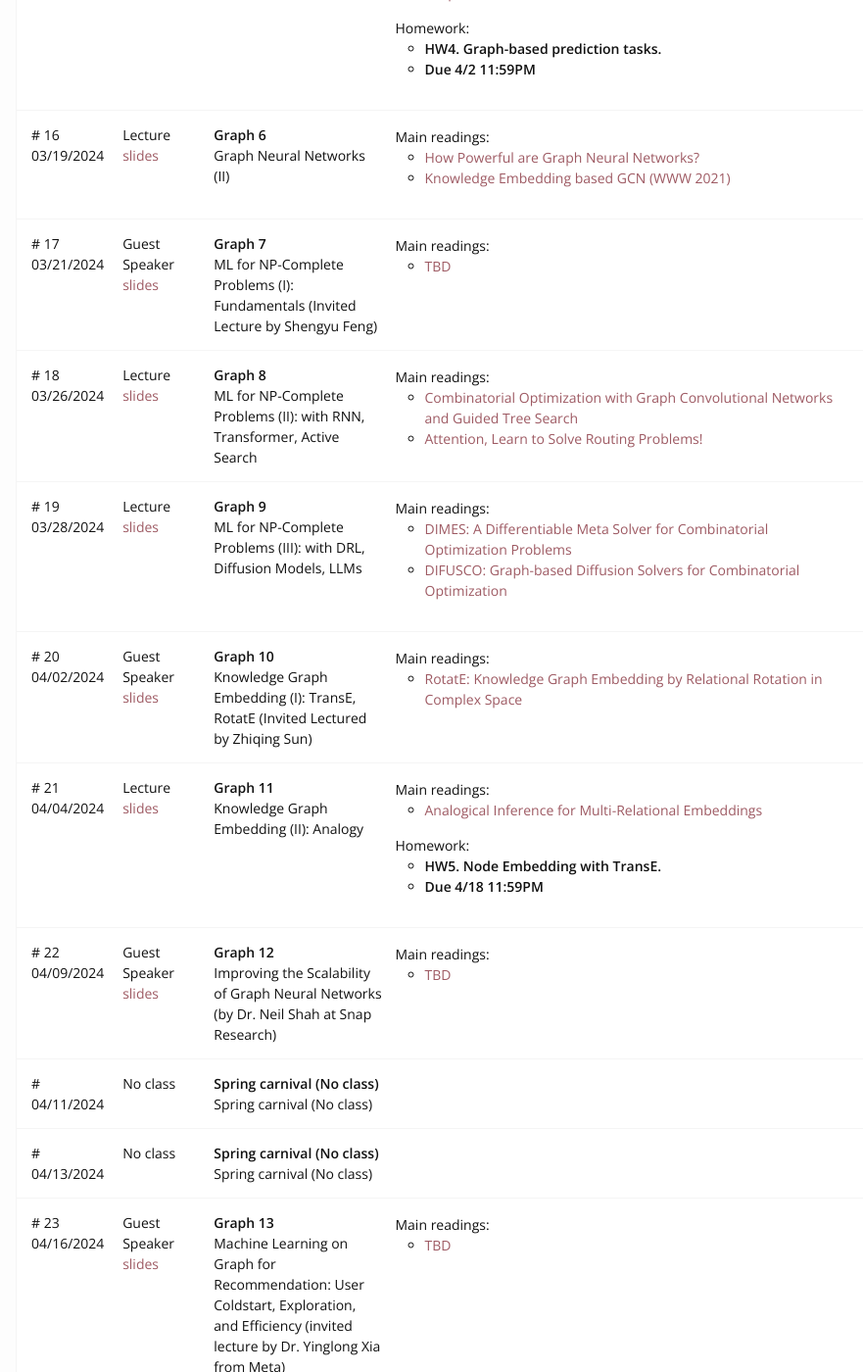
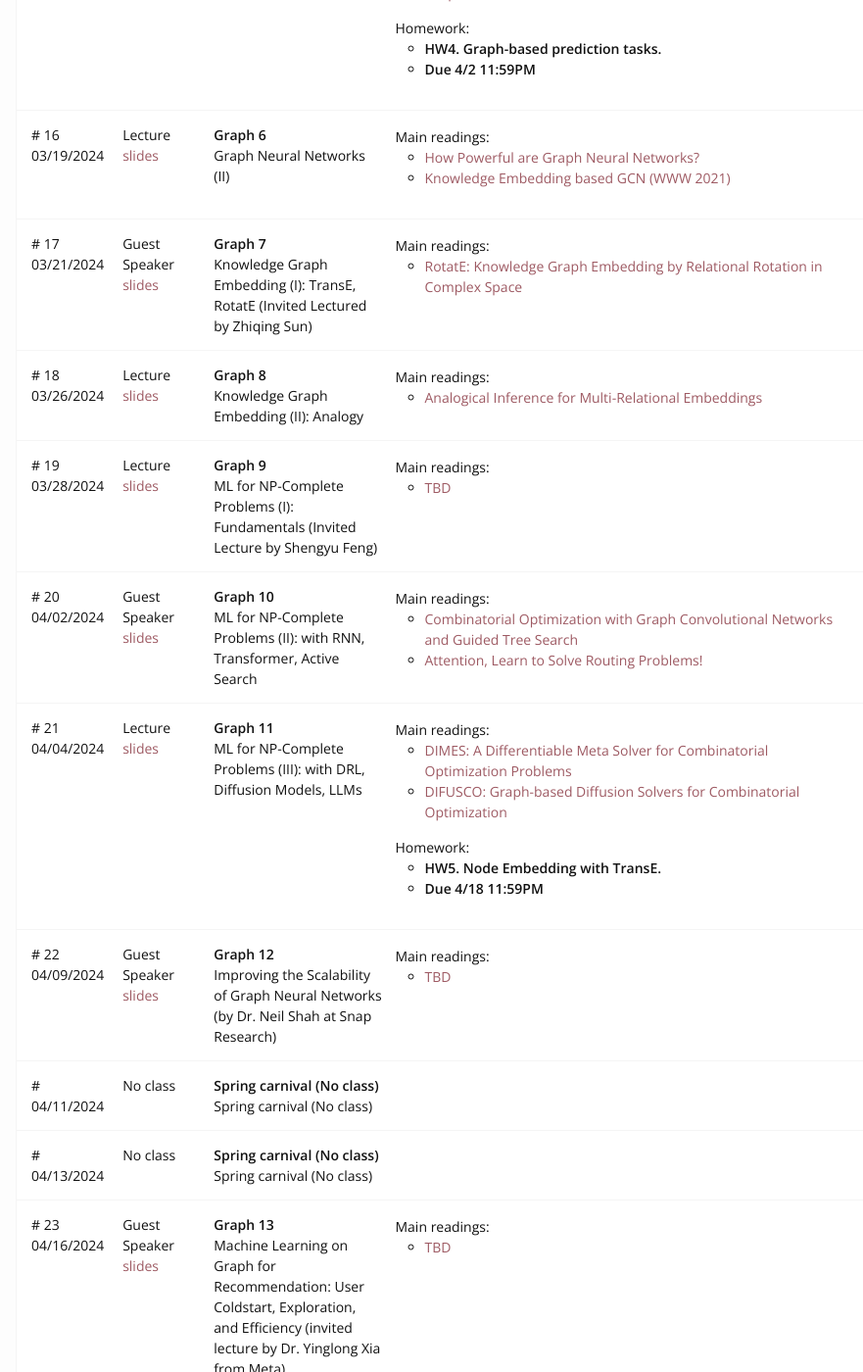
Before and after one commit to cmu-ml4graph/s2024, a Jekyll site: the page built from index.md, in a window 1280 px wide and 1400 px high, scrolled down 3796 px. Shown: the whole window at 98% size, without its empty margins (189-1070 px from the left). Built offline with Jekyll 4.4.1, drawn with Linux system fonts in a browser that asks for light colours; nearby versions of some CDN libraries; part of the change alters nothing that is shown.

Commit message:
Update schedule.yml

```diff
--- a/_data/schedule.yml
+++ b/_data/schedule.yml
@@ -233,7 +233,8 @@ schedule:
     #   title: "Anisotropic GNN (in DIMES, NeurIPS 2022)"
 
   - number: 17
-    title: "ML for NP-Complete Problems (I): Fundamentals (Invited Lecture by Shengyu Feng)"
+    title: "Knowledge Graph Embedding (I): TransE, RotatE (Invited Lectured by Zhiqing Sun)"
+    # title: "ML for NP-Complete Problems (I): Fundamentals (Invited Lecture by Shengyu Feng)"
     theme: Graph 7
     kind: Guest Speaker
     date: 2024-03-21T12:30
@@ -241,11 +242,14 @@ schedule:
       - url: http://la.lti.cs.cmu.edu/classes/11-741/s24/Lectures/17.pdf
         name: slides
     main:
-      - url: https://arxiv.org
-        title: "TBD"
+      - url: https://arxiv.org/pdf/1902.10197.pdf
+        title: "RotatE: Knowledge Graph Embedding by Relational Rotation in Complex Space"
+      # - url: https://arxiv.org
+      #   title: "TBD"
 
   - number: 18
-    title: "ML for NP-Complete Problems (II): with RNN, Transformer, Active Search"
+    title: "Knowledge Graph Embedding (II): Analogy"
+    # title: "ML for NP-Complete Problems (II): with RNN, Transformer, Active Search"
     theme: Graph 8
     kind: Lecture
     date: 2024-03-26T12:30
@@ -253,13 +257,16 @@ schedule:
       - url: http://la.lti.cs.cmu.edu/classes/11-741/s24/Lectures/18.pdf
         name: slides
     main:
-      - url: https://arxiv.org/pdf/1810.10659.pdf
-        title: "Combinatorial Optimization with Graph Convolutional Networks and Guided Tree Search"
-      - url: https://arxiv.org/abs/1803.08475
-        title: "Attention, Learn to Solve Routing Problems!"
+      - url: https://arxiv.org/abs/1705.02426
+        title: "Analogical Inference for Multi-Relational Embeddings"
+      # - url: https://arxiv.org/pdf/1810.10659.pdf
+      #   title: "Combinatorial Optimization with Graph Convolutional Networks and Guided Tree Search"
+      # - url: https://arxiv.org/abs/1803.08475
+      #   title: "Attention, Learn to Solve Routing Problems!"
 
   - number: 19
-    title: "ML for NP-Complete Problems (III): with DRL, Diffusion Models, LLMs"
+    title: "ML for NP-Complete Problems (I): Fundamentals (Invited Lecture by Shengyu Feng)"
+    # title: "ML for NP-Complete Problems (III): with DRL, Diffusion Models, LLMs"
     theme: Graph 9
     kind: Lecture
     date: 2024-03-28T12:30
@@ -267,13 +274,16 @@ schedule:
       - url: http://la.lti.cs.cmu.edu/classes/11-741/s24/Lectures/19.pdf
         name: slides
     main:
-      - url: https://arxiv.org/abs/2210.04123
-        title: "DIMES: A Differentiable Meta Solver for Combinatorial Optimization Problems"
-      - url: https://arxiv.org/abs/2302.08224
-        title: "DIFUSCO: Graph-based Diffusion Solvers for Combinatorial Optimization"
+      - url: https://arxiv.org
+        title: "TBD"
+      # - url: https://arxiv.org/abs/2210.04123
+      #   title: "DIMES: A Differentiable Meta Solver for Combinatorial Optimization Problems"
+      # - url: https://arxiv.org/abs/2302.08224
+      #   title: "DIFUSCO: Graph-based Diffusion Solvers for Combinatorial Optimization"
 
   - number: 20
-    title: "Knowledge Graph Embedding (I): TransE, RotatE (Invited Lectured by Zhiqing Sun)"
+    title: "ML for NP-Complete Problems (II): with RNN, Transformer, Active Search"
+    # title: "Knowledge Graph Embedding (I): TransE, RotatE (Invited Lectured by Zhiqing Sun)"
     theme: Graph 10
     kind: Guest Speaker
     date: 2024-04-02T12:30
@@ -281,11 +291,16 @@ schedule:
       - url: http://la.lti.cs.cmu.edu/classes/11-741/s24/Lectures/20.pdf
         name: slides
     main:
-      - url: https://arxiv.org/pdf/1902.10197.pdf
-        title: "RotatE: Knowledge Graph Embedding by Relational Rotation in Complex Space"
+      # - url: https://arxiv.org/pdf/1902.10197.pdf
+      #   title: "RotatE: Knowledge Graph Embedding by Relational Rotation in Complex Space"
+      - url: https://arxiv.org/pdf/1810.10659.pdf
+        title: "Combinatorial Optimization with Graph Convolutional Networks and Guided Tree Search"
+      - url: https://arxiv.org/abs/1803.08475
+        title: "Attention, Learn to Solve Routing Problems!"
 
   - number: 21
-    title: "Knowledge Graph Embedding (II): Analogy"
+    title: "ML for NP-Complete Problems (III): with DRL, Diffusion Models, LLMs"
+    # title: "Knowledge Graph Embedding (II): Analogy"
     theme: Graph 11
     kind: Lecture
     date: 2024-04-04T12:30
@@ -293,8 +308,12 @@ schedule:
       - url: http://la.lti.cs.cmu.edu/classes/11-741/s24/Lectures/21.pdf
         name: slides
     main:
-      - url: https://arxiv.org/abs/1705.02426
-        title: "Analogical Inference for Multi-Relational Embeddings"
+      # - url: https://arxiv.org/abs/1705.02426
+      #   title: "Analogical Inference for Multi-Relational Embeddings"
+      - url: https://arxiv.org/abs/2210.04123
+        title: "DIMES: A Differentiable Meta Solver for Combinatorial Optimization Problems"
+      - url: https://arxiv.org/abs/2302.08224
+        title: "DIFUSCO: Graph-based Diffusion Solvers for Combinatorial Optimization"
     homework:
       - title: <b> HW5. Node Embedding with TransE. </b>
       - title: <b> Due 4/18 11:59PM </b>
```
